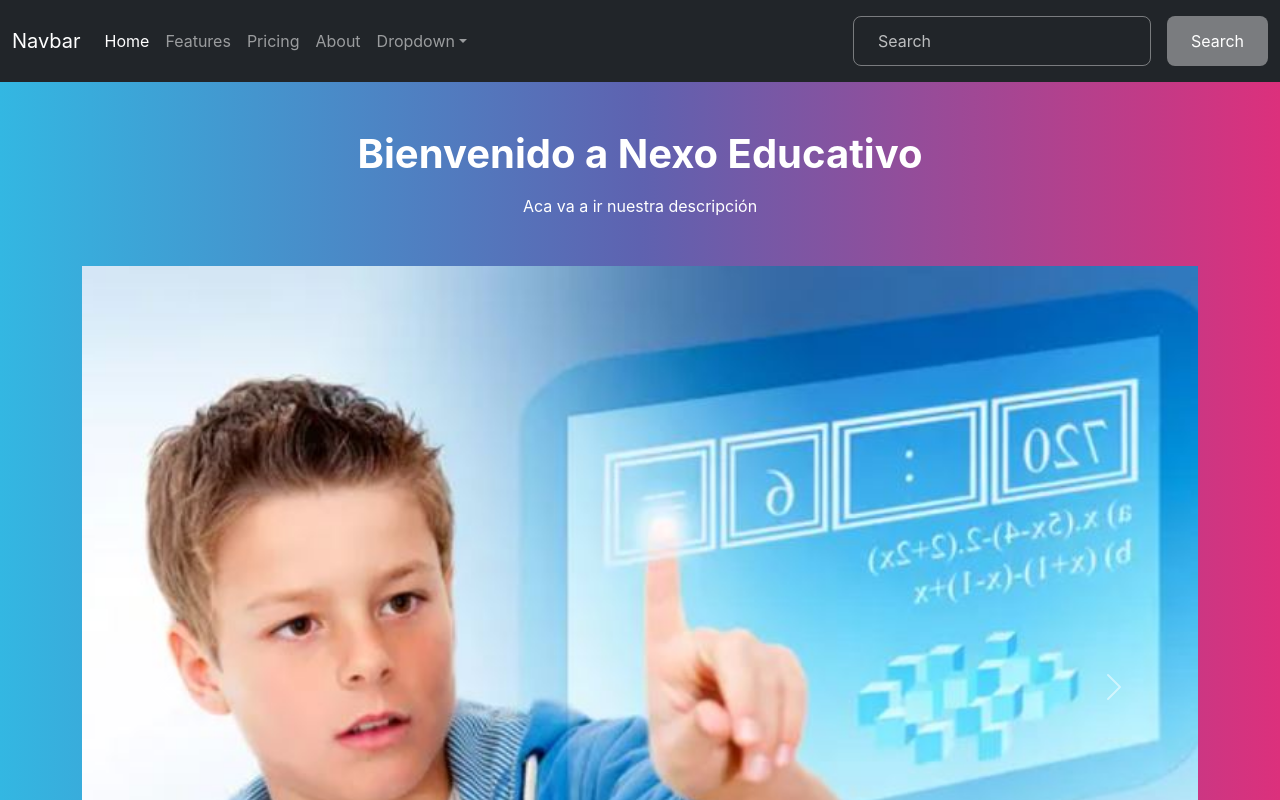
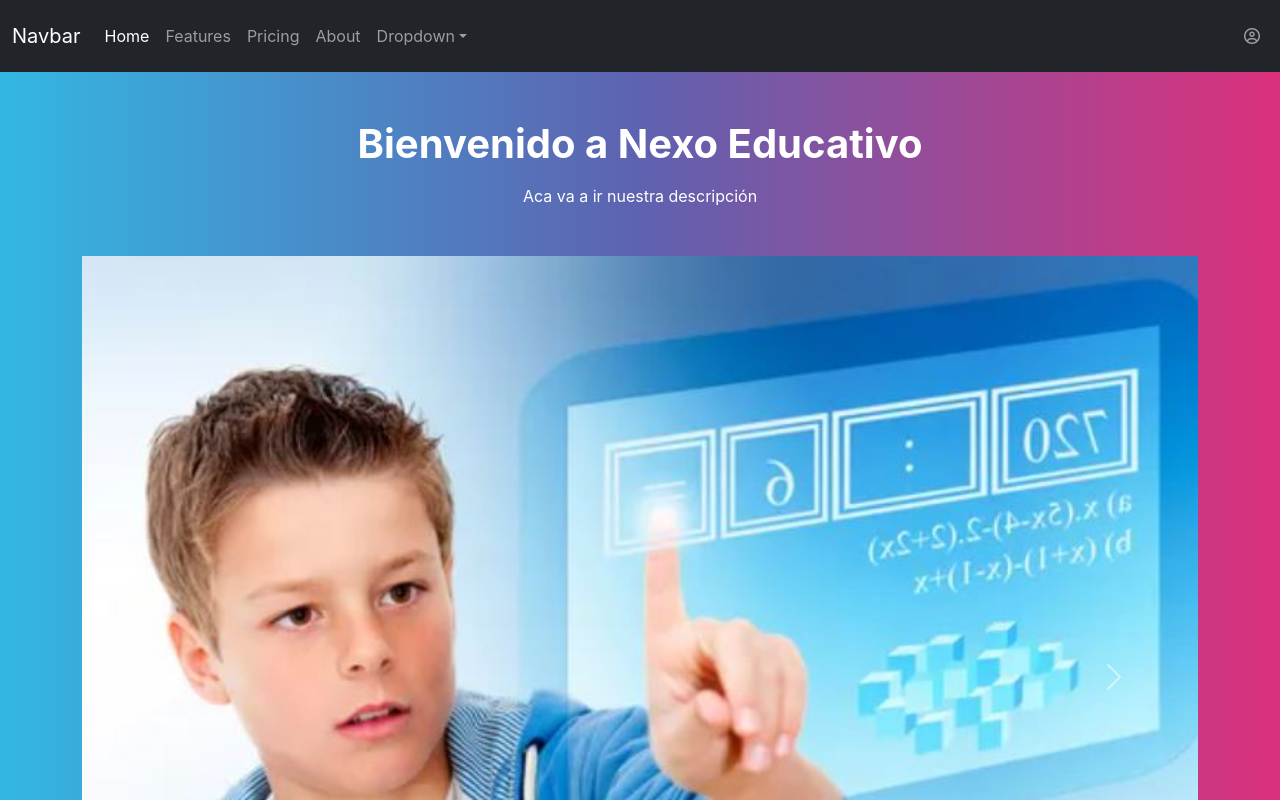
Before and after one commit to seezelop/React-nexoeducativo, a React (Create React App) app: page / in a window 1280 px wide. Shown: the top 800 px of the page. Built offline with nearby package versions, Linux system fonts and the light colour scheme.

Commit message:
agrego icono usuario

```diff
--- a/src/componentes/Header.js
+++ b/src/componentes/Header.js
@@ -54,16 +54,15 @@ class Header extends Component {
                 </div>
               </li>
             </ul>
-            <form className="d-flex">
-              <input
-                className="form-control me-sm-2"
-                type="search"
-                placeholder="Search"
-              />
-              <button className="btn btn-secondary my-2 my-sm-0" type="submit">
-                Search
-              </button>
-            </form>
+
+             {/* Ícono de inicio de sesión al final del navbar */}
+            <ul className="navbar-nav ms-auto"> {/* Alinea el ícono a la derecha */}
+              <li className="nav-item">
+                <a className="nav-link" href="#">
+                  <i className="fa-regular fa-circle-user"></i> {/* Icono de usuario */}
+                </a>
+              </li>
+            </ul>
           </div>
         </div>
       </nav>
```
